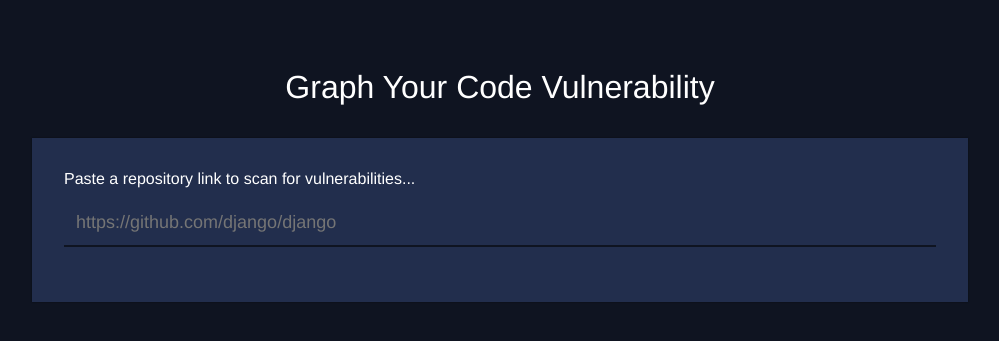
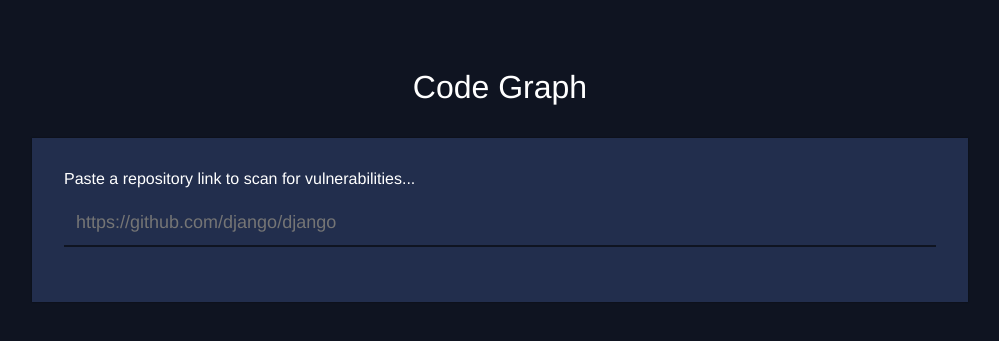
Before and after one commit to mirac7/codegraph, a Flask app: page / in a window 1280 px wide. Shown: the top 341 px of the page, without its empty margins (140-1139 px from the left). Run offline with Flask 2, Linux system fonts and the light colour scheme; style sheets or scripts are compiled from the project's sources; parts of the project's set-up code (start-up, migrations or seed data) failed here and were passed over.

Commit message:
Rename page titles to keep in line with project name

```diff
--- a/static/js/graph.js
+++ b/static/js/graph.js
@@ -122,7 +122,7 @@ const buildGraph = (report, pruned) => {
     renderGraph(graphNodes, graphEdges);
 }
 
-const focusOnVertex = name => network.focus(name, {animation: {duration: 200}, scale: 1});
+const focusOnVertex = name => network.focus(name, {animation: {duration: 200}, scale: 0.9});
 
 const populateGraphSummary = (vertices, edges, meta, pruned) => {
     let html = `<h1>Graph for <a href="${escape(query)}" target="_blank">${escape(query)}</a></h1>`;
--- a/templates/graph.html
+++ b/templates/graph.html
@@ -2,13 +2,13 @@
 <html lang="en">
 <head>
     <meta charset="UTF-8">
-    <title>Graph Your Code Vulnerability</title>
+    <title>Code Graph</title>
     <link rel="stylesheet" href="/static/css/graph.css">
 </head>
 <body>
 <div id="graph"></div>
-<div id="summary"><h1>Loading graph...</h1></div>
-<div id="loading">Loading graph...</div>
+<div id="summary"></div>
+<div id="loading">Rendering graph...</div>
 <script src="/static/js/vis-network.min.js"></script>
 <script src="/static/js/graph.js"></script>
 </body>
--- a/templates/index.html
+++ b/templates/index.html
@@ -2,12 +2,12 @@
 <html lang="en">
 <head>
     <meta charset="UTF-8">
-    <title>Graph Your Code Vulnerability</title>
+    <title>Code Graph</title>
     <link rel="stylesheet" href="/static/css/index.css">
 </head>
 <body>
 <div class="body-container">
-    <h1>Graph Your Code Vulnerability</h1>
+    <h1>Code Graph</h1>
     <section class="repo-input-container active" id="section_input">
         <label>
             Paste a repository link to scan for vulnerabilities...
```
